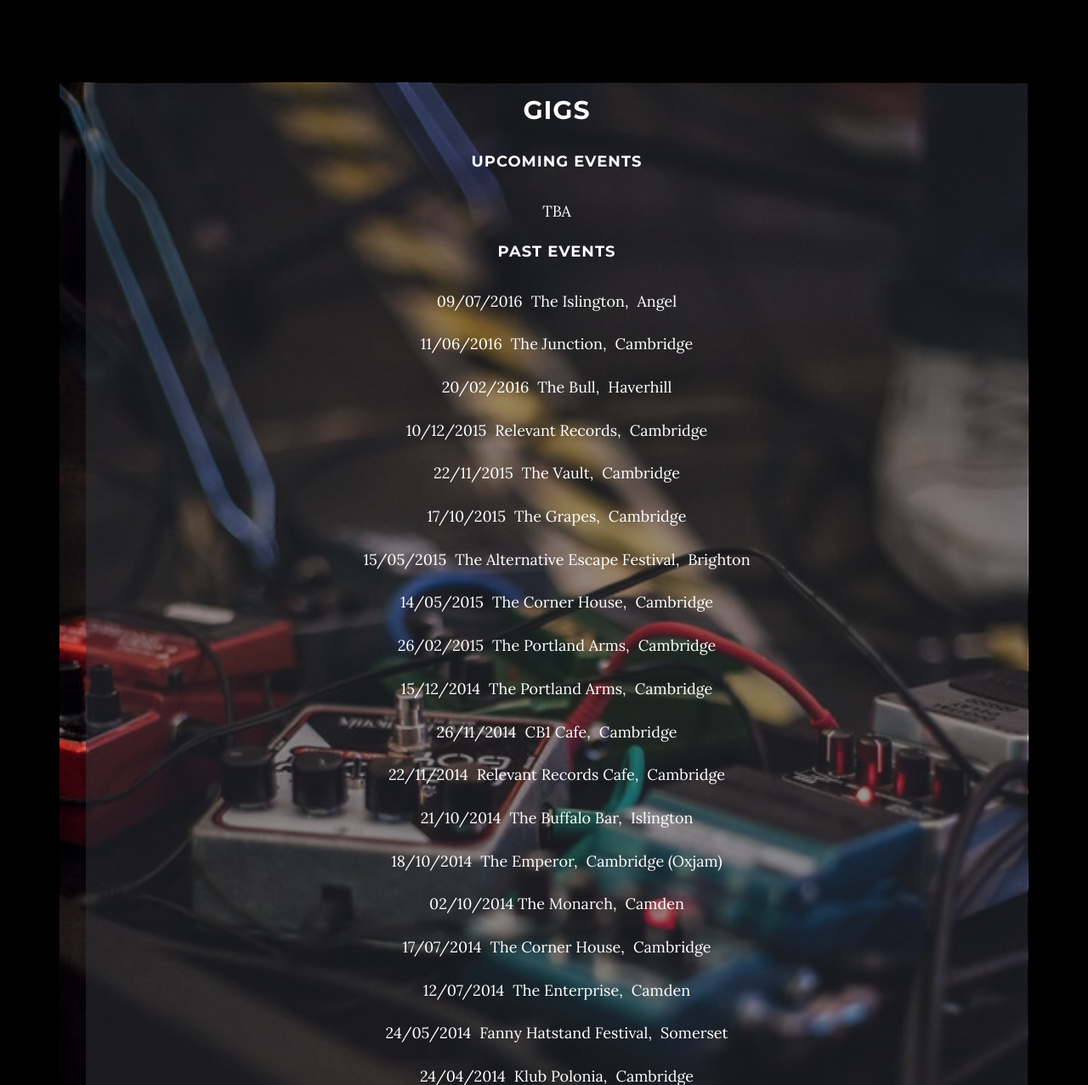
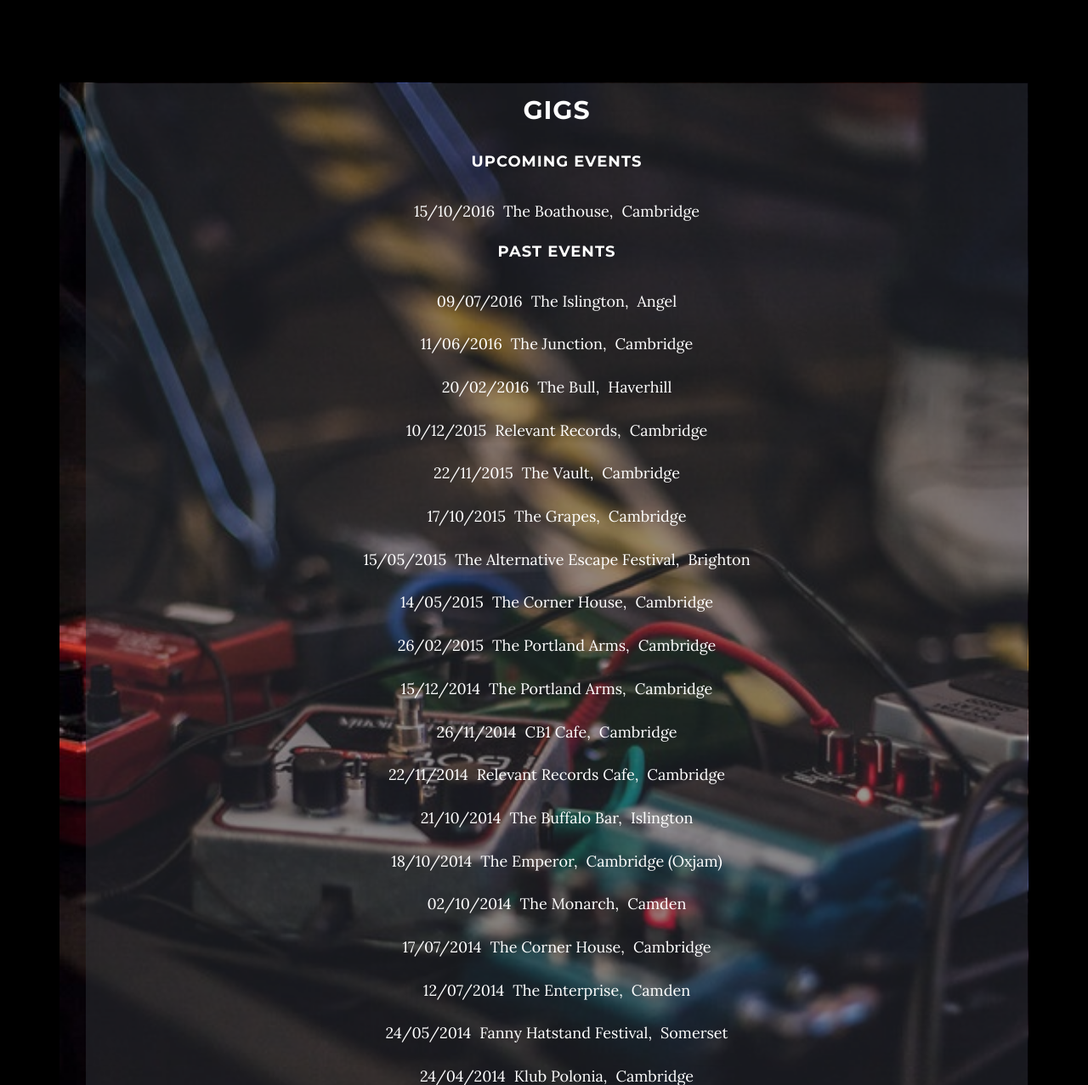
Before and after one commit to tkanemoto/static-sites, a plain HTML site: page index.html in a window 1280 px wide. Shown: the part 4442-5719 px from the top of the page at 85% size. Drawn offline with Linux system fonts and the light colour scheme.

```diff
--- a/index.html
+++ b/index.html
@@ -194,7 +194,8 @@
 
                             <h4>upcoming events</h4>
 
-                            <ul class="list-inline gigtext"><li>TBA</li></ul>
+                            <ul class="list-inline gigtext"><li>15/10/2016</li><li>The Boathouse,</li><li>Cambridge</li></ul>
+                            <!--ul class="list-inline gigtext"><li>TBA</li></ul-->
 
                             <h4>past events</h4>
 
@@ -212,7 +213,7 @@
                             <ul class="list-inline gigtext"><li>22/11/2014</li><li>Relevant Records Cafe,</li><li>Cambridge</li></ul>
                             <ul class="list-inline gigtext"><li>21/10/2014</li><li>The Buffalo Bar,</li><li>Islington</li></ul>
                             <ul class="list-inline gigtext"><li>18/10/2014</li><li>The Emperor,</li><li>Cambridge (Oxjam)</li></ul>
-                            <ul class="list-inline gigtext"><li>02/10/2014 The Monarch,</li><li>Camden</li></ul>
+                            <ul class="list-inline gigtext"><li>02/10/2014</li><li>The Monarch,</li><li>Camden</li></ul>
                             <ul class="list-inline gigtext"><li>17/07/2014</li><li>The Corner House,</li><li>Cambridge</li></ul>
                             <ul class="list-inline gigtext"><li>12/07/2014</li><li>The Enterprise,</li><li>Camden</li></ul>
                             <ul class="list-inline gigtext"><li>24/05/2014</li><li>Fanny Hatstand Festival,</li><li>Somerset</li></ul>
```
